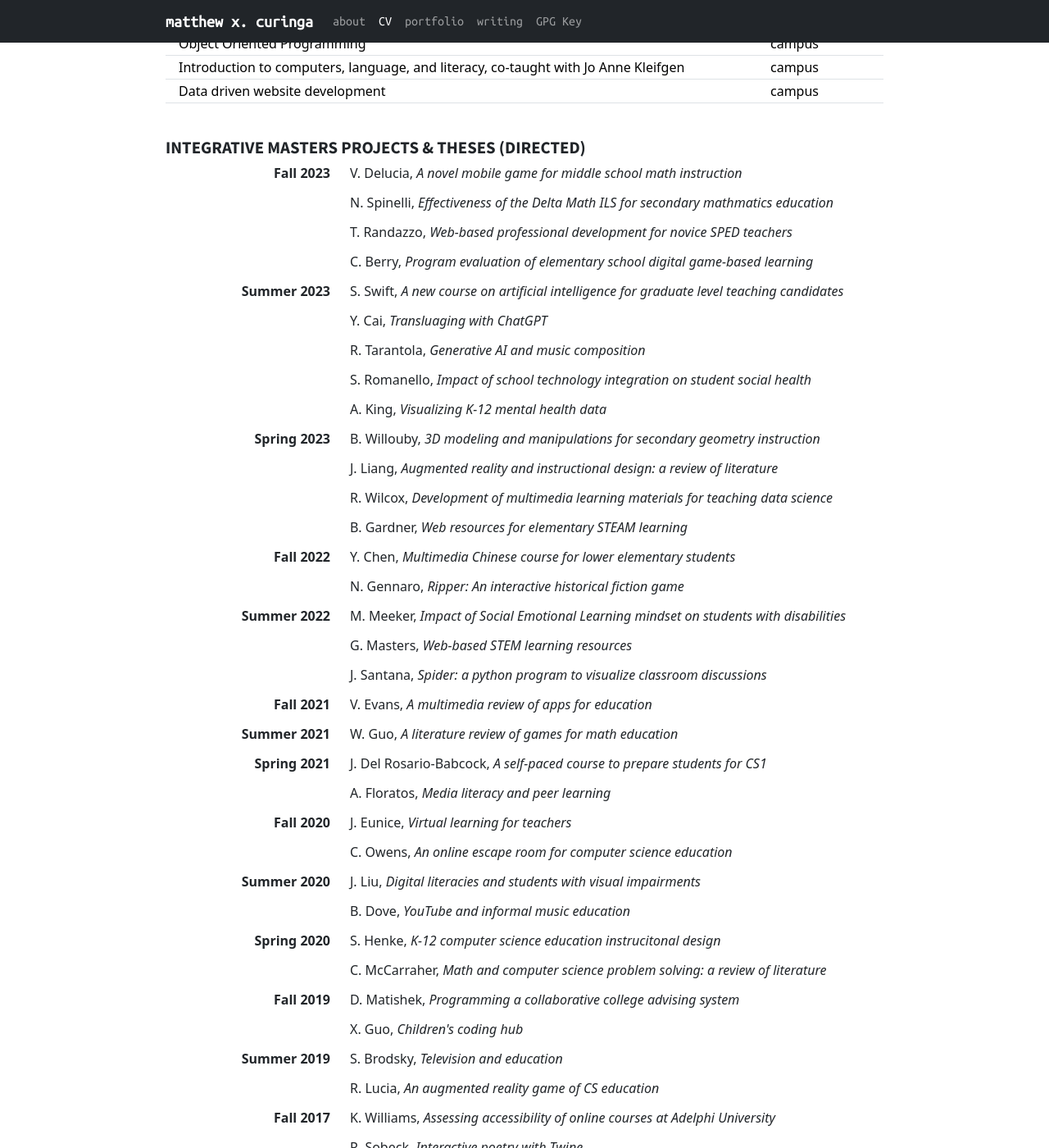
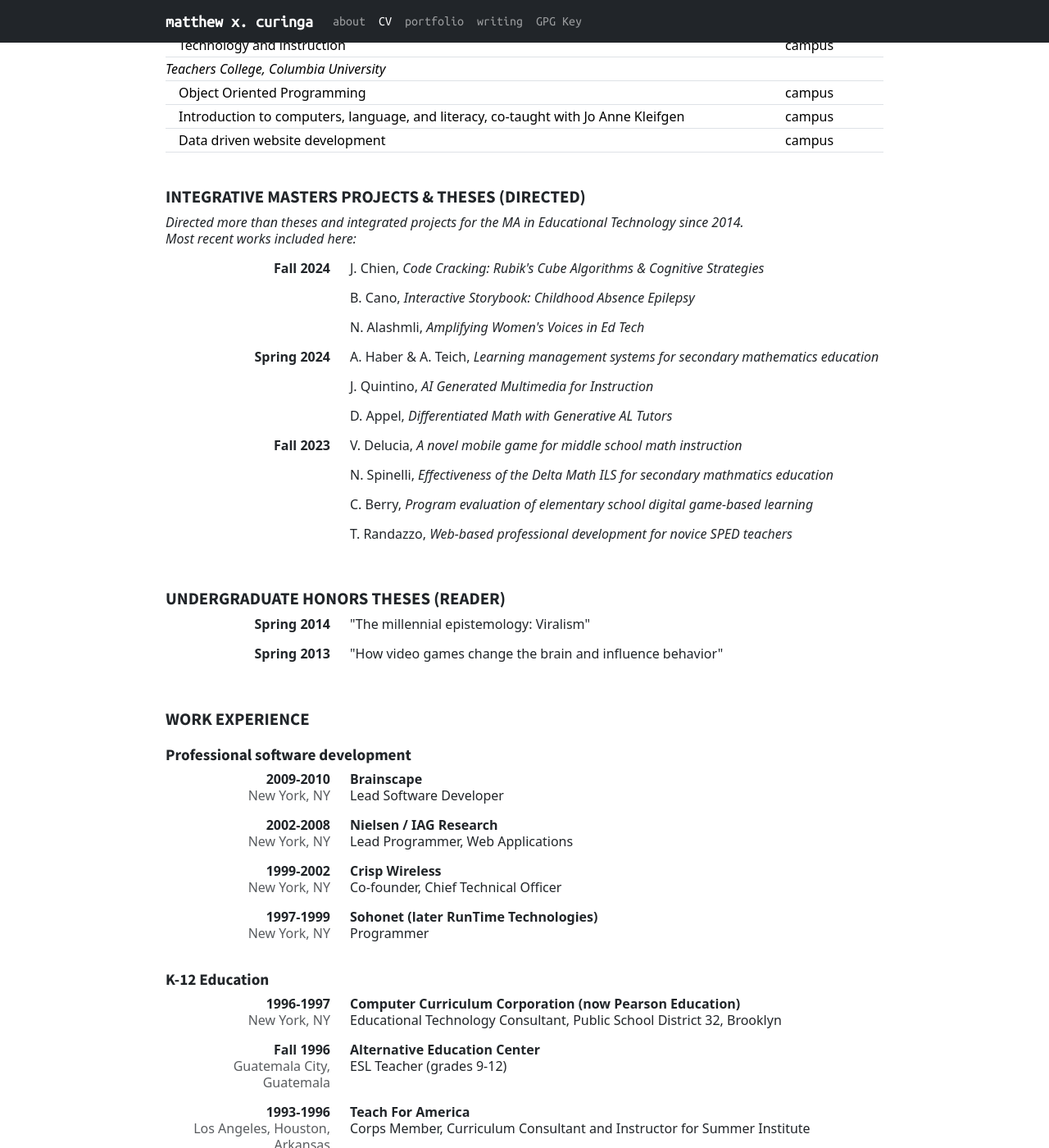
Before and after one commit to mcuringa/mcuringa.github.com, a Jekyll site: the page built from cv.md, in a window 1280 px wide and 1400 px high, scrolled down 8289 px. Shown: the whole window at 82% size. Built offline with Jekyll 4.4.1, drawn with Linux system fonts in a browser that asks for light colours; some of the changed text lies outside the part shown.

Commit message:
updated theses and limited it to 10

```diff
--- a/_data/theses.csv
+++ b/_data/theses.csv
@@ -1,32 +1,38 @@
 date,authors,title
+Fall 2024,J. Chien,Code Cracking: Rubik's Cube Algorithms & Cognitive Strategies
+,B. Cano,Interactive Storybook: Childhood Absence Epilepsy
+,N. Alashmli,Amplifying Women's Voices in Ed Tech
+Spring 2024,A. Haber & A. Teich,Learning management systems for secondary mathematics education
+,J. Quintino,AI Generated Multimedia for Instruction
+,D. Appel,Differentiated Math with Generative AL Tutors
 Fall 2023,V. Delucia,A novel mobile game for middle school math instruction
 ,N. Spinelli,Effectiveness of the Delta Math ILS for secondary mathmatics education
+,C. Berry,Program evaluation of elementary school digital game-based learning
 ,T. Randazzo,Web-based professional development for novice SPED teachers
-,C. Berry,Program evaluation of elementary school digital game-based learning
-Summer 2023,S. Swift, A new course on artificial intelligence for graduate level teaching candidates
-,Y. Cai,Transluaging with ChatGPT
+Summer 2023,S. Swift,A new course on artificial intelligence for graduate level teaching candidates
+,Y. Cai,Translanguagin with ChatGPT
 ,R. Tarantola,Generative AI and music composition
 ,S. Romanello,Impact of school technology integration on student social health
-,A. King, Visualizing K-12 mental health data
+,A. King,Visualizing K-12 mental health data
 Spring 2023,B. Willouby,3D modeling and manipulations for secondary geometry instruction
 ,J. Liang,Augmented reality and instructional design: a review of literature
 ,R. Wilcox,Development of multimedia learning materials for teaching data science
 ,B. Gardner,Web resources for elementary STEAM learning
 Fall 2022,Y. Chen,Multimedia Chinese course for lower elementary students
-,N. Gennaro, Ripper: An interactive historical fiction game
+,N. Gennaro,Ripper: An interactive historical fiction game
 Summer 2022,M. Meeker,Impact of Social Emotional Learning mindset on students with disabilities
 ,G. Masters,Web-based STEM learning resources
-,J. Santana, Spider: a python program to visualize classroom discussions
-Fall 2021, V. Evans,A multimedia review of apps for education
+,J. Santana,Spider: a python program to visualize classroom discussions
+Fall 2021,V. Evans,A multimedia review of apps for education
 Summer 2021,W. Guo,A literature review of games for math education
 Spring 2021,J. Del Rosario-Babcock,A self-paced course to prepare students for CS1
 ,A. Floratos,Media literacy and peer learning
-Fall 2020,J. Eunice, Virtual learning for teachers
+Fall 2020,J. Eunice,Virtual learning for teachers
 ,C. Owens,An online escape room for computer science education
 Summer 2020,J. Liu,Digital literacies and students with visual impairments
 ,B. Dove,YouTube and informal music education
-Spring 2020,S. Henke, K-12 computer science education instrucitonal design
-,C. McCarraher, Math and computer science problem solving: a review of literature
+Spring 2020,S. Henke,K-12 computer science education instrucitonal design
+,C. McCarraher,Math and computer science problem solving: a review of literature
 Fall 2019,D. Matishek,Programming a collaborative college advising system
 ,X. Guo,Children's coding hub
 Summer 2019,S. Brodsky,Television and education
@@ -34,7 +40,7 @@ Summer 2019,S. Brodsky,Television and education
 Fall 2017,K. Williams,Assessing accessibility of online courses at Adelphi University
 ,R. Sobeck,Interactive poetry with Twine
 ,F. Carus,Designing an online OER for chemistry instruction
-Spring 2017, A. Turturro,Designing a DIY listening center for the elementary classroom with Raspberry Pi
+Spring 2017,A. Turturro,Designing a DIY listening center for the elementary classroom with Raspberry Pi
 Spring 2016,C. Correa & J. Trask,Investigation of video conferencing software to support synchronous online learning
 Fall 2015,A. Lynch,Spanish multimedia language learning and peer exchanges
 Summer 2015,K. Hart,HCI and user experience in scholarly search systems
--- a/cv.md
+++ b/cv.md
@@ -280,24 +280,24 @@ Courses Taught
 |------------------------------------------------------------------------------------------------------------------------+--------------------+
 | _Adelphi University, Dept of Math & Comp Science_                                                                      |                    |
 | Computer programming for non-majors (undergraduate)                                                                    |campus              |
-| [Introduction to computer programming](https://adelphi-ed-tech.github.io/au-courses/intro-to-programming_python.html)  |campus              |
-| _First Year Seminar:_ Maps That Matter: Exploring Inequality and Place with Code                                        |online, campus      |
+| [Introduction to computer programming](https://mixi.nyc/courses/intro-to-programming)  |campus              |
+| First Year Seminar: Maps That Matter: Exploring Inequality and Place with Code (undergraduate)                         |campus              |
 | _Adelphi University, College of Education & Health Sciences_                                                           |                    |
-| [Digital literacies](https://adelphi-ed-tech.github.io/au-courses/digital-literacies.html)                             |online              |
-| [Educational information systems and networks](https://adelphi-ed-tech.github.io/au-courses/school-networks.html)      |online, campus      |
-| [Educators multimedia studio](https://adelphi-ed-tech.github.io/au-courses/multimedia-studio.html)                     |hybrid, online      |
-| [Foundations of open education](https://adelphi-ed-tech.github.io/au-courses/open-ed.html)                             |hybrid              |
-| [Learning with video games](https://adelphi-ed-tech.github.io/au-courses/video-games.html)                             |campus              |
-| [Maker Lab 1: Equity lab](https://adelphi-ed-tech.github.io/au-courses/design-lab.html)                                |campus              |
+| [Digital literacies](https://mixi.nyc/courses/digital-literacies)                             |online              |
+| [Educational information systems and networks](https://mixi.nyc/courses/school-networks)      |online, campus      |
+| [Educators multimedia studio](https://mixi.nyc/courses/multimedia-studio)                     |hybrid, online      |
+| [Foundations of open education](https://mixi.nyc/courses/open-ed)                             |hybrid              |
+| [Learning with video games](https://mixi.nyc/courses/video-games)                             |campus              |
+| [Maker Lab 1: Equity lab](https://mixi.nyc/courses/design-lab)                                |campus              |
 | Maker Lab 2: Equity lab                                                                                                |campus, hybrid      |
-| [Maker Lab 3: School lab  ](https://adelphi-ed-tech.github.io/au-courses/maker3/)                                      |campus, hybrid      |
-| [Mobile learning](https://adelphi-ed-tech.github.io/au-courses/mlearning.html)                                         |hybrid              |
-| [Online learning](https://adelphi-ed-tech.github.io/au-courses/online-ed.html)                                         |hybrid              |
-| [Research & evaluation of ed tech](https://adelphi-ed-tech.github.io/au-courses/research-seminar.html)                 |campus              |
+| [Maker Lab 3: School lab  ](https://mixi.nyc/courses/maker3/)                                      |campus, hybrid      |
+| [Mobile learning](https://mixi.nyc/courses/mlearning)                                         |hybrid              |
+| [Online learning](https://mixi.nyc/courses/online-ed)                                         |hybrid              |
+| [Research & evaluation of ed tech](https://mixi.nyc/courses/research-seminar)                 |campus              |
 | Special Topic: Philosophy of visual media                                                                              |online              |
 | Special Topic: Learning analytics                                                                                      |online              |
-| [Teaching with social media](https://adelphi-ed-tech.github.io/au-courses/social-media.html)                           |online              |
-| [Web based programming of educational media](https://adelphi-ed-tech.github.io/au-courses/web-programming.html)        |online, campus      |
+| [Teaching with social media](https://mixi.nyc/courses/social-media)                           |online              |
+| [Web based programming of educational media](https://mixi.nyc/courses/web-programming)        |online, campus      |
 | Community, Schools, & Society (undergraduate)                                                                          |campus              |
 | Technology and instruction                                                                                             |campus              |
 | _Teachers College, Columbia University_                                                                                |                    |
@@ -309,7 +309,12 @@ Courses Taught
 
 Integrative Masters Projects & Theses (directed)
 ------------------------------------------------
-{% for work in site.data.theses %}
+{% assign num_theses = site.data.theses.length %}
+_Directed more than {{num_theses}} theses and integrated projects for the MA in Educational Technology since 2014._\
+_Most recent works included here:_
+
+
+{% for work in site.data.theses limit:10 %}
 <div class="row" markdown="0">
   <div class="col-3 text-end"><strong>{{work.date}}</strong></div>
   <div class="col"><p>{{work.authors}}, <em>{{work.title}}</em></p></div>
```
